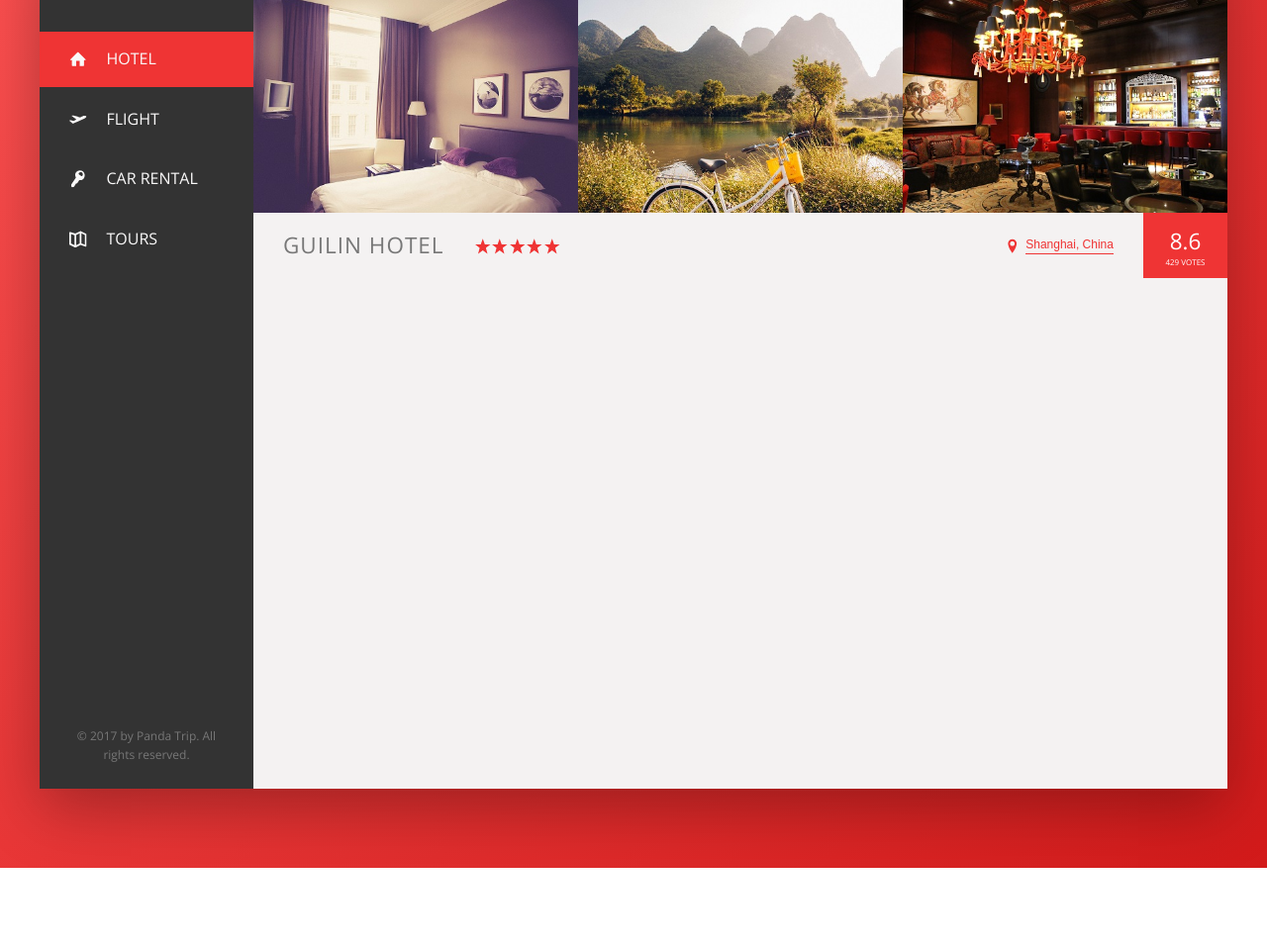
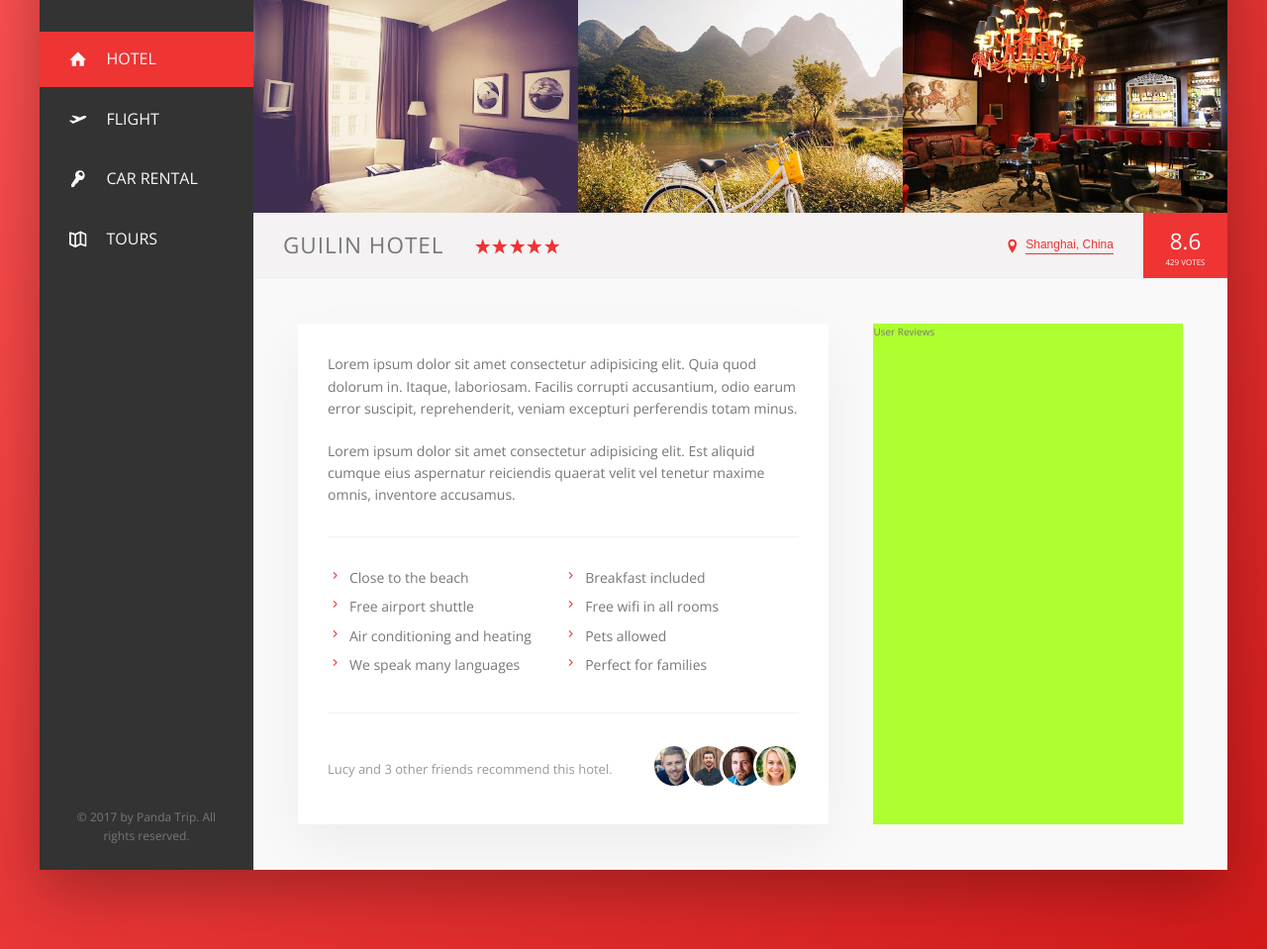
Before and after one commit to ivanvgarcia/Panda-Trip, a website: page index.html in a window 1280 px wide. Shown: the part 153-1112 px from the top of the page at 99% size. Before the commit the page ends 1030 px from the top, so only its background shows below. Drawn offline with nearby package versions, Linux system fonts and the light colour scheme.

Commit message:
Completed hotel detail section
- added the simple paragraphs.
- added the list section and the icon using the mask property.
- added the recommendation section with the user photos.

```diff
--- a/index.html
+++ b/index.html
@@ -136,6 +136,48 @@
                         <div class="overview__rating-count">429 votes</div>
                     </div>
                 </div>
+
+                <div class="detail">
+                    <div class="description">
+                        <p class="paragraph">
+                            Lorem ipsum dolor sit amet consectetur adipisicing elit. Quia quod dolorum in. Itaque, laboriosam. Facilis corrupti accusantium,
+                            odio earum error suscipit, reprehenderit, veniam excepturi perferendis totam minus.
+                        </p>
+                        <p class="paragraph">
+                            Lorem ipsum dolor sit amet consectetur adipisicing elit. Est aliquid cumque eius aspernatur reiciendis quaerat velit vel
+                            tenetur maxime omnis, inventore accusamus.
+                        </p>
+                        <ul class="list">
+                            <li class="list__item">Close to the beach</li>
+                            <li class="list__item">Breakfast included</li>
+                            <li class="list__item">Free airport shuttle</li>
+                            <li class="list__item">Free wifi in all rooms</li>
+                            <li class="list__item">Air conditioning and heating</li>
+                            <li class="list__item">Pets allowed</li>
+                            <li class="list__item">We speak many languages</li>
+                            <li class="list__item">Perfect for families</li>
+                        </ul>
+                        <div class="recommend">
+                            <p class="recommend__count">
+                                Lucy and 3 other friends recommend this hotel.
+                            </p>
+                            <div class="recommend__friends">
+                                <img src="img/user-3.jpg" alt="friend 3" class="recommend__photo">
+                                <img src="img/user-4.jpg" alt="friend 4" class="recommend__photo">
+                                <img src="img/user-5.jpg" alt="friend 5" class="recommend__photo">
+                                <img src="img/user-6.jpg" alt="friend 6" class="recommend__photo">
+                            </div>
+                        </div>
+                    </div>
+
+                    <div class="user-reviews">
+                        User Reviews
+                    </div>
+                </div>
+
+
+
+
             </main>
         </div>
     </div>
--- a/sass/_base.scss
+++ b/sass/_base.scss
@@ -32,6 +32,9 @@ Grey dark 3: #999
     --color-grey-dark-3: #999;
 
     --shadow-dark: 0 2rem 6rem rgba(0, 0, 0, .3);
+    --shadow-light: 0 2rem 5rem rgba(0,0,0,.05);
+
+    --line: 1px solid var(--color-grey-light-2);
 }
 
 * {
--- a/sass/_component.scss
+++ b/sass/_component.scss
@@ -209,8 +209,7 @@
 
     display: flex;
     align-items: center;
-    border-bottom: 1px solid var(--color-grey-light-2);
-
+    border-bottom: var(--line);
 
     &__heading {
         font-size: 2.25rem;
@@ -309,3 +308,83 @@
         color: var(--color-primary);
     }
 }
+
+///////////////////////////////////////
+//PARAGRAPH
+.paragraph:not(:last-of-type) {
+    margin-bottom: 2rem;
+}
+
+
+///////////////////////////////////////
+//LIST
+.list {
+    list-style: none;
+    margin: 3rem 0;
+    padding: 3rem 0;
+    border-top: var(--line);
+    border-bottom: var(--line);
+
+    display: flex;
+    flex-wrap: wrap;
+
+    &__item {
+        flex: 0 0 50%;
+        margin-bottom: .7rem;
+    }
+
+    &__item::before {
+        content: "";
+        display: inline-block;
+        height: 1.5rem;
+        width: 1.5rem;
+        margin-right: .7rem;
+
+        // Older browsers
+        // background-image: url(../img/chevron-small-right.svg);
+        // background-size: cover;
+
+        // Newer Browsers
+        background-color: var(--color-primary);
+        -webkit-mask-image: url(../img/chevron-small-right.svg);
+        -webkit-mask-size: cover;
+        mask-image: url(../img/chevron-small-right.svg);
+        mask-size: cover;
+    }
+}
+
+
+
+///////////////////////////////////////
+//RECOMMEND
+
+.recommend {
+    font-size: 1.3rem;
+    color: var(--color-grey-dark-3);
+
+    display: flex;
+    align-items: center;
+
+    &__count {
+        margin-right: auto;
+    }
+
+    &__friends {
+
+    }
+
+    &__photo {
+        box-sizing: content-box;
+        height: 4rem;
+        width: 4rem;
+        border-radius: 50%;
+        border: 3px solid #fff;
+
+        &:not(:last-child) {
+            margin-right: -1.5rem;
+
+        }
+    }
+
+
+}
--- a/sass/_layout.scss
+++ b/sass/_layout.scss
@@ -9,7 +9,7 @@
     font-size: 1.4rem;
     height: 7rem;
     background-color: #ffffff;
-    border-bottom: var(--color-grey-light-2);
+    border-bottom: var(--line);
     display: flex;
     justify-content: space-between;
     align-items: center;
@@ -29,6 +29,26 @@
 }
 
 .hotel-view {
-    height: 80rem;
     flex: 1;
 }
+
+.detail {
+    display: flex;
+    padding: 4.5rem;
+    background-color: var(--color-grey-light-1);
+    border-bottom: var(--line);
+}
+
+.description {
+    font-size: 1.4rem;
+    background-color: #fff;
+    box-shadow: var(--shadow-light);
+    padding: 3rem;
+    flex: 0 0 60%;
+    margin-right: 4.5rem;
+}
+
+.user-reviews {
+    background-color: greenyellow;
+    flex: 1;
+}
```
Also changed, not shown: css/style.css, img/chevron-small-right.svg (added), img/user-3.jpg (added), img/user-4.jpg (added), img/user-5.jpg (added), img/user-6.jpg (added), 1 other file.
